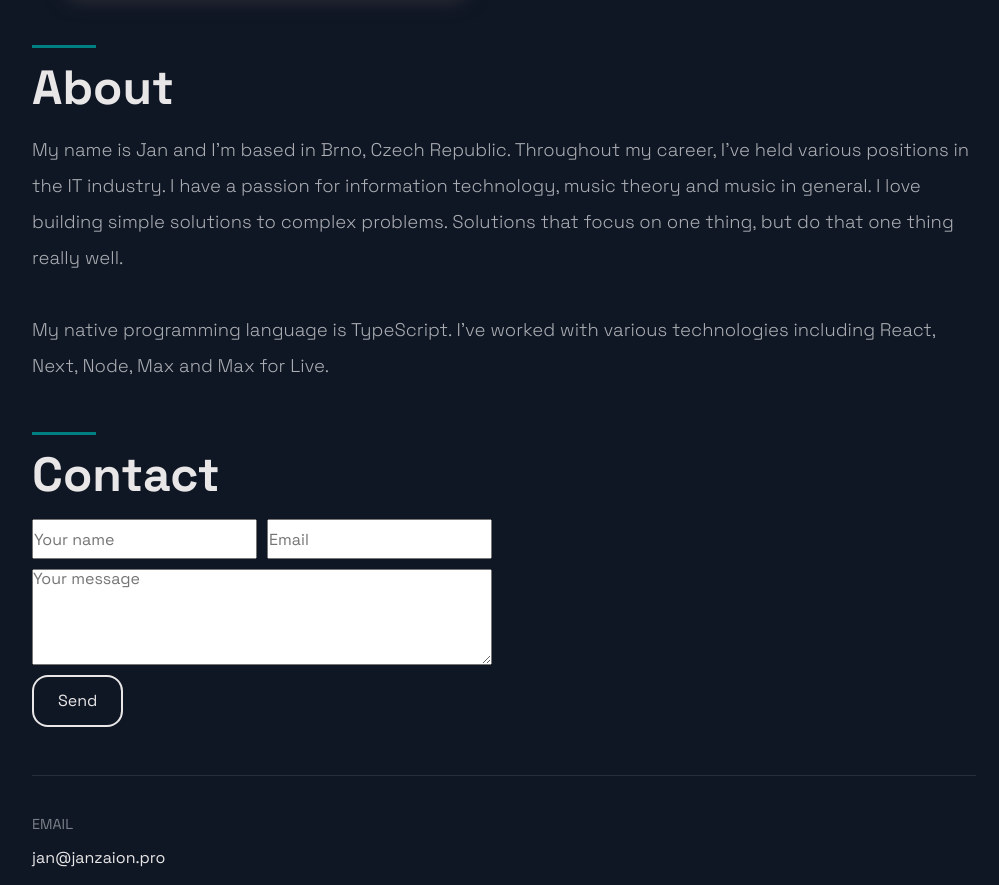
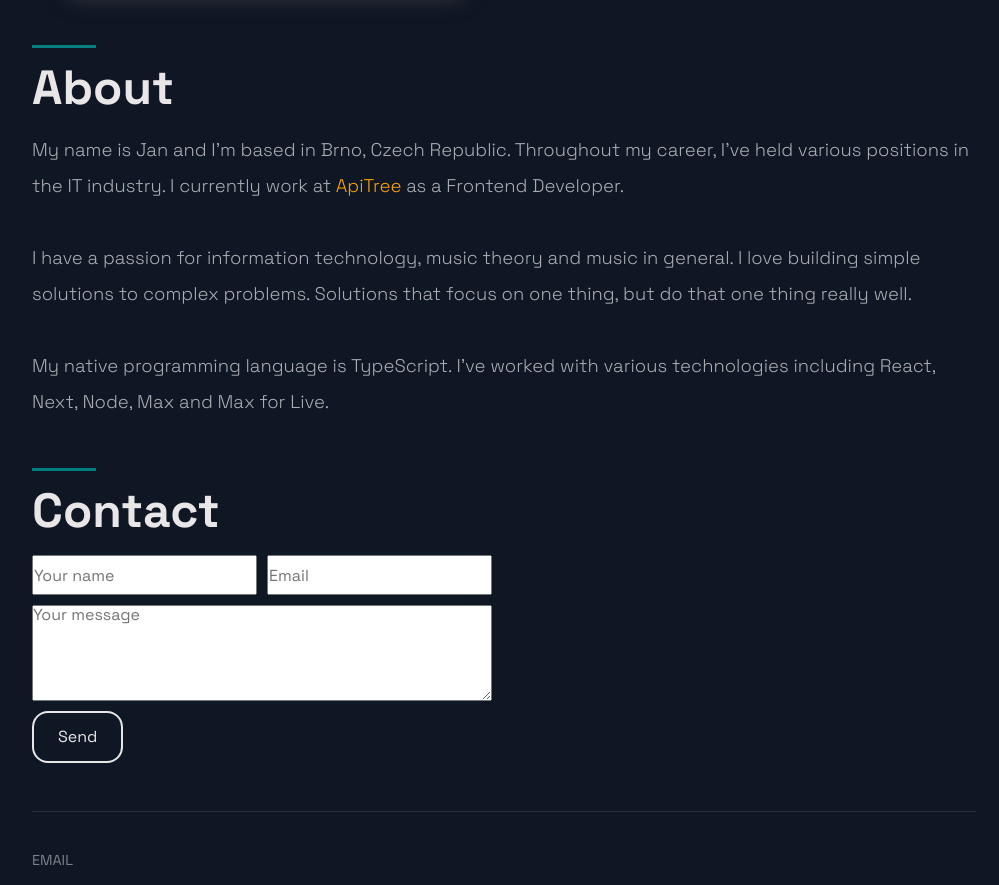
Before and after one commit to JanZaion/jan-zaion-web, a Next.js app: page / in a window 1280 px wide. Shown: the part 1820-2705 px from the top of the page, without its empty margins (136-1135 px from the left). Built offline with nearby package versions, Linux system fonts and the light colour scheme.

Commit message:
feat: update bio

```diff
--- a/src/components/About/About.tsx
+++ b/src/components/About/About.tsx
@@ -7,12 +7,16 @@ const About = () => (
     <h2>About</h2>
     <AboutText>
       My name is Jan and I&apos;m based in Brno, Czech Republic. Throughout my
-      career, I&apos;ve held various positions in the IT industry. I have a
-      passion for information technology, music theory and music in general. I
-      love building simple solutions to complex problems. Solutions that focus
-      on one thing, but do that one thing really well.
+      career, I&apos;ve held various positions in the IT industry. I currently
+      work at <a href="https://apitree.cz/">ApiTree</a> as a Frontend Developer.
       <br />
-      <br /> My native programming language is TypeScript. I&apos;ve worked with
+      <br />
+      I have a passion for information technology, music theory and music in
+      general. I love building simple solutions to complex problems. Solutions
+      that focus on one thing, but do that one thing really well.
+      <br />
+      <br />
+      My native programming language is TypeScript. I&apos;ve worked with
       various technologies including React, Next, Node, Max and Max for Live.
     </AboutText>
   </Section>
```
